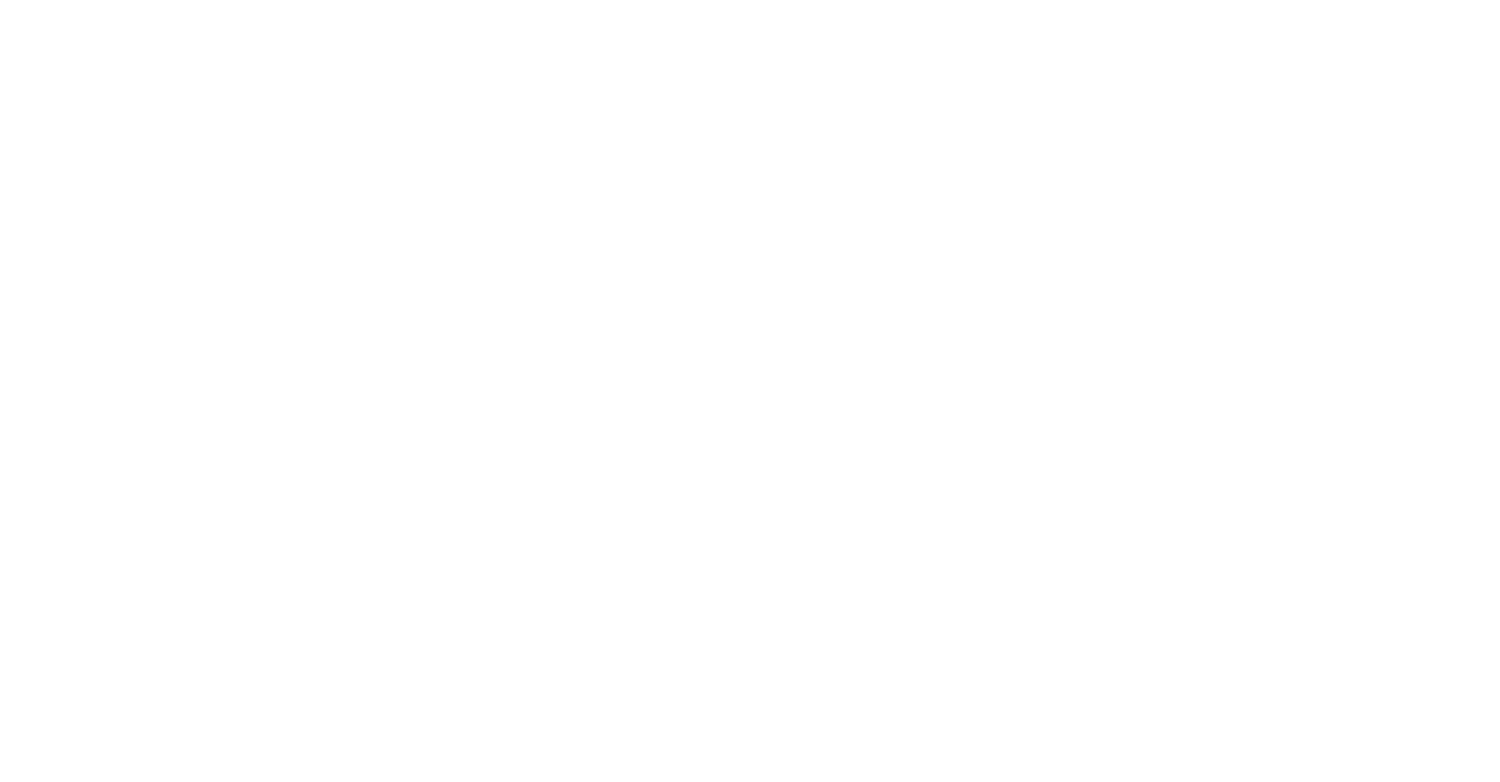
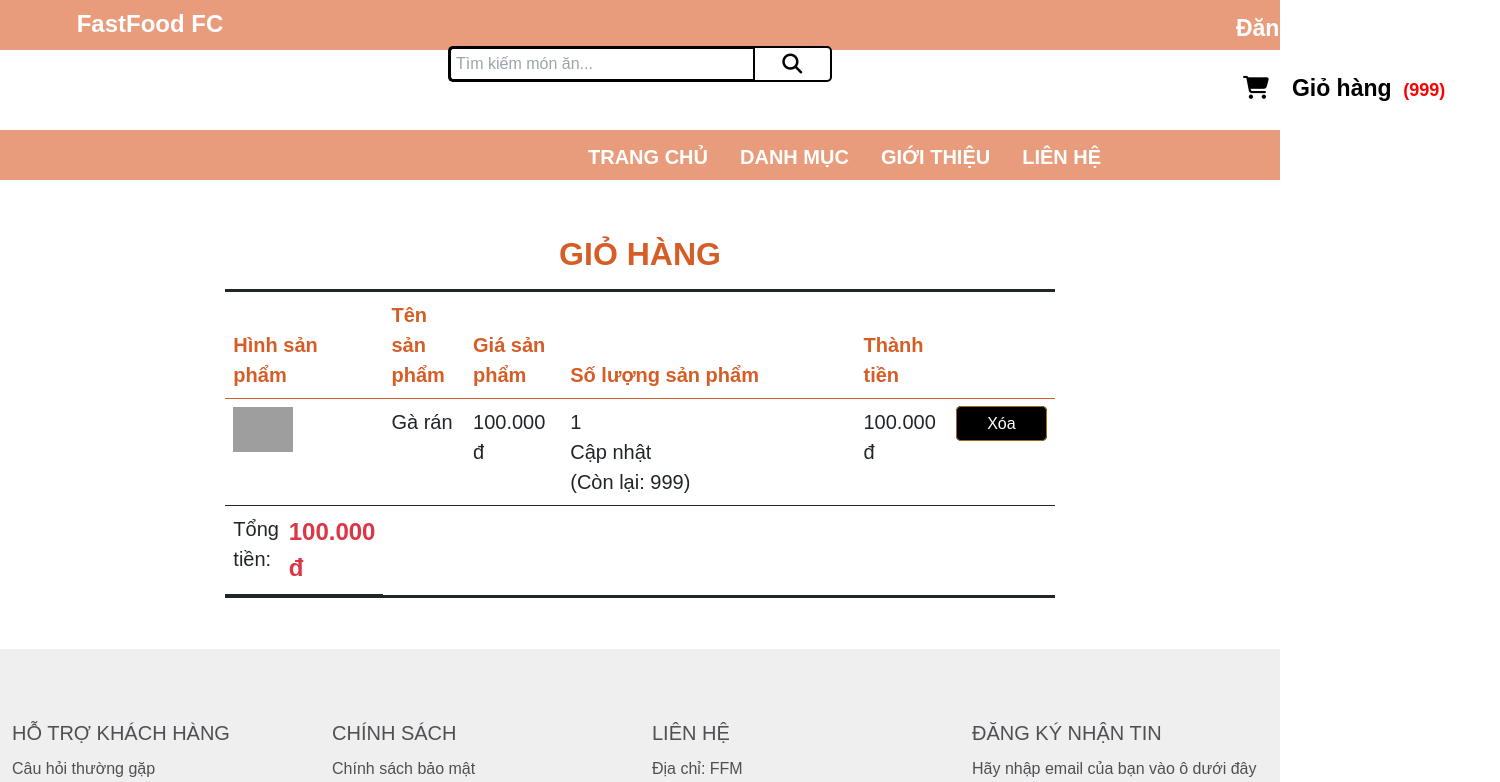
Before and after one commit to GS-755/ffm-fe, a React (Vite) app: page /cart in a window 1280 px wide. Before the commit this address had no page. Shown: the top 782 px of the page, 1500 px wide, since content can reach past the window. Built offline with nearby package versions, Linux system fonts and the light colour scheme; grey boxes are pictures that could not be loaded; a web font is replaced by a local one.

Commit message:
Update Cart component

```diff
--- /dev/null
+++ b/src/component/Cart.tsx
@@ -0,0 +1,66 @@
+import { MainLayout } from "../layout/Layout";
+import "../style/thuyen/LayoutCart.css";
+import "../style/thuyen/inline.css";
+
+const Cart = () => {
+  return (
+    <>
+      <MainLayout>
+        <section className="section fs-5">
+          <h1 className="text-center text-uppercase fs-2 font-bold mb-3" style={{ color: "#D65D26" }}>Giỏ hàng</h1>
+          <div className="container-fluid mx-auto">
+            <div className="col">
+              <div className="row">
+                <div className="col-md-2"></div>
+                <div className="col-md-8">
+                  <table className="table">
+                    <thead>
+                      <tr className="table-title">
+                        <th>Hình sản phẩm</th>
+                        <th>Tên sản phẩm</th>
+                        <th>Giá sản phẩm</th>
+                        <th>Số lượng sản phẩm</th>
+                        <th>Thành tiền</th>
+                        <th></th>
+                      </tr>
+                    </thead>
+                    <tbody>
+                      <tr>
+                        <td>
+                          <img src="#" height="60" width="60" alt="Food :D" />
+                        </td>
+                        <td>Gà rán</td>
+                        <td>100.000 đ</td>
+                        <td>
+                          <form>
+                            <input type="number" value="1" name="cartQuantity" />
+                            <input type="submit" value="Cập nhật" name="submitBtn" />
+                            <p>(Còn lại: 999)</p>
+                          </form>
+                        </td>
+                        <td>100.000 đ</td>
+                        <td>
+                          <a href="#" className="csw-btn-button">Xóa</a>
+                        </td>
+                      </tr>
+                    </tbody>
+                    <tfoot>
+                      <tr>
+                        <td className="flex justify-end">
+                          Tổng tiền: <span className="fs-4 font-bold text-danger">100.000 đ</span>
+                        </td>
+                      </tr>
+                    </tfoot>
+                  </table>
+                </div>
+                <div className="col-md-2"></div>
+              </div>
+            </div>
+          </div>
+        </section>
+      </MainLayout>
+    </>
+  );
+}
+
+export default Cart;
--- a/src/layout/Footer.tsx
+++ b/src/layout/Footer.tsx
@@ -1,7 +1,8 @@
 const Footer = () => {
   return (
     <>
-      <footer id="div-footer" className="container-fluid">
+      <footer id="div-footer">
+        <div className="container">
           <div className="col">
             <div className="row">
               <div className="col-md-3">
@@ -30,6 +31,7 @@
               </div>
             </div>
           </div>
+        </div>
       </footer>
     </>
   )
--- a/src/layout/Layout.tsx
+++ b/src/layout/Layout.tsx
@@ -1,11 +1,13 @@
 import { Footer } from './Footer';
 import { ReactNode } from 'react';
-import Navbar from './Navbar';
+import { Navbar } from './Navbar';
+import "../style/App.css";
 
 const MainLayout = ({ children }: { children: ReactNode }) => {
   return (
     <div>
-      <Navbar></Navbar>
+      <Navbar />
+
       <main className="h-full max-h-max max-w-full overflow-hidden">
         {children}
       </main>
--- a/src/layout/Navbar.tsx
+++ b/src/layout/Navbar.tsx
@@ -1,5 +1,6 @@
 import "../style/thuyen/inline.css";
 import { Link } from "react-router-dom";
+
 
 const Navbar = () => {
     return (
@@ -7,18 +8,18 @@
             <div id="div-top">
                 <div className="wrapper">
                     <div className="TenWeb">
-                        <a href="#" className="link">
+                        <a href="#" className="link font-bold">
                             <h4 className="text brand-name">FastFood FC</h4>
                         </a>
                     </div>
                     <div className="brand-name">
-                        <div className="text-white">
+                        <div className="text-white font-bold">
                             <a href="#" className="link">Đăng nhập</a> |
                             <a href="#" className="link"> Đăng ký</a>
                         </div>
-                        <div className="mt-4 text brand-name-dark align-middle">
+                        <div className="mt-4 text brand-name-dark align-middle font-bold">
                             <a href="#"><i className="fa-solid fa-cart-shopping"></i></a>
-                            <a href="#">&emsp;Giỏ hàng</a>
+                            <Link to="/cart">&emsp;Giỏ hàng</Link>
                             <span className="badge cart-number">(999)</span>
                         </div>
                     </div>
@@ -39,7 +40,7 @@
                 </div>
             </div>
             <div id="horizontalmenu">
-                <ul style={{ textAlign: "center" }} className="ml-30rem">
+                <ul style={{ textAlign: "center" }} className="ml-35rem font-bold">
                     <li className="nav-link">
                         <Link to="/">TRANG CHỦ</Link>
                     </li>
@@ -58,4 +59,4 @@
     );
 }
 
-export default Navbar;
+export { Navbar };
--- a/src/style/thuyen/inline.css
+++ b/src/style/thuyen/inline.css
@@ -1,7 +1,12 @@
+:root {
+  --color-1: #E07C4F;
+  --color-2: #D65D26;
+  --color-3: #E89C7B;
+}
 .link { text-decoration: none; }
 .cl-browncyan { color: #505054; }
 .cart-number { color: #f00; }
-.ml-30rem { margin-left: 30rem; }
+.ml-35rem { margin-left: 35rem; }
 .brand-name {
   color:white;
   text-align: center;
@@ -13,3 +18,6 @@
   margin-top: 10px;
   color: #000;
 }
+.table-title th {
+  color: var(--color-2);
+}
```
Also changed, not shown: src/router.tsx (+6 -1 lines). Lines whose indentation alone changed are shown as unchanged.
